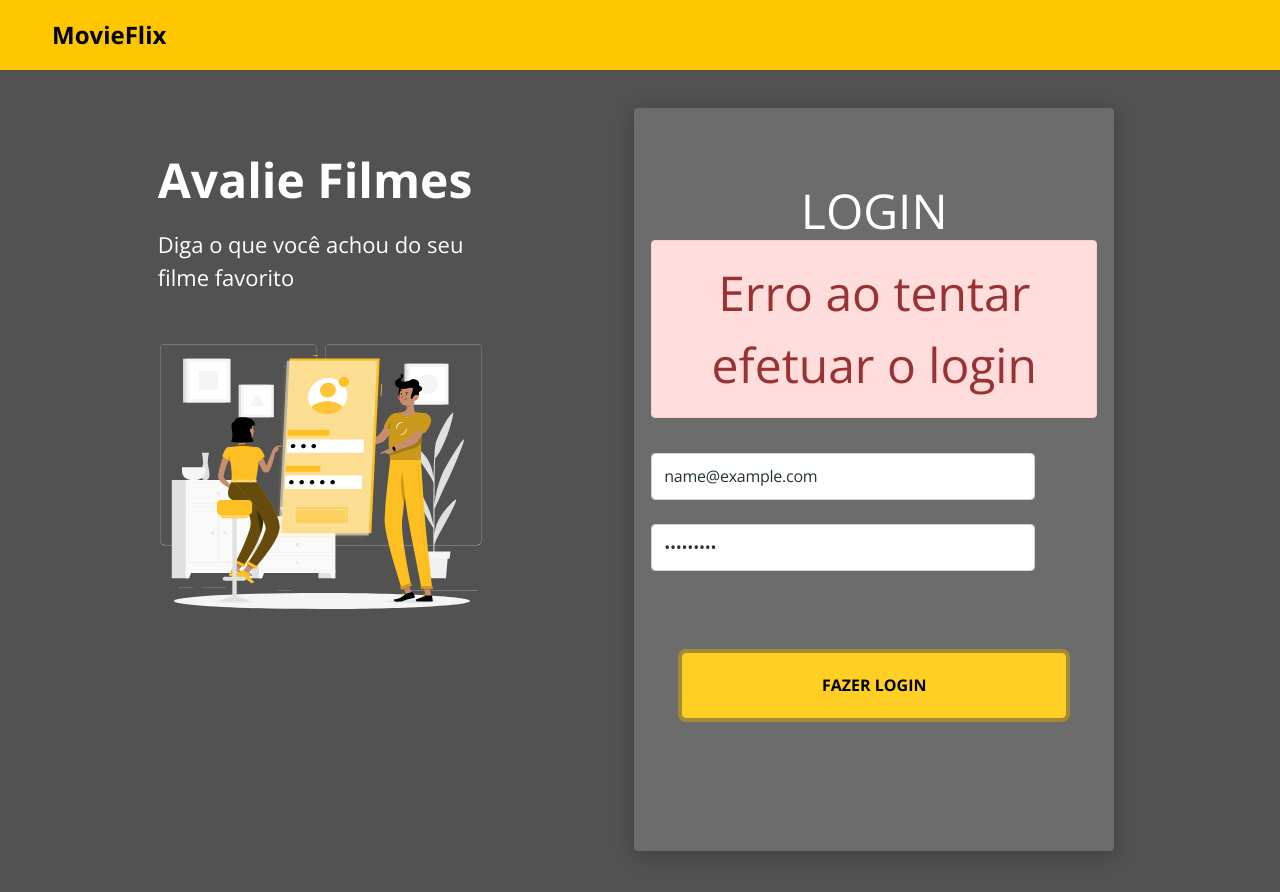
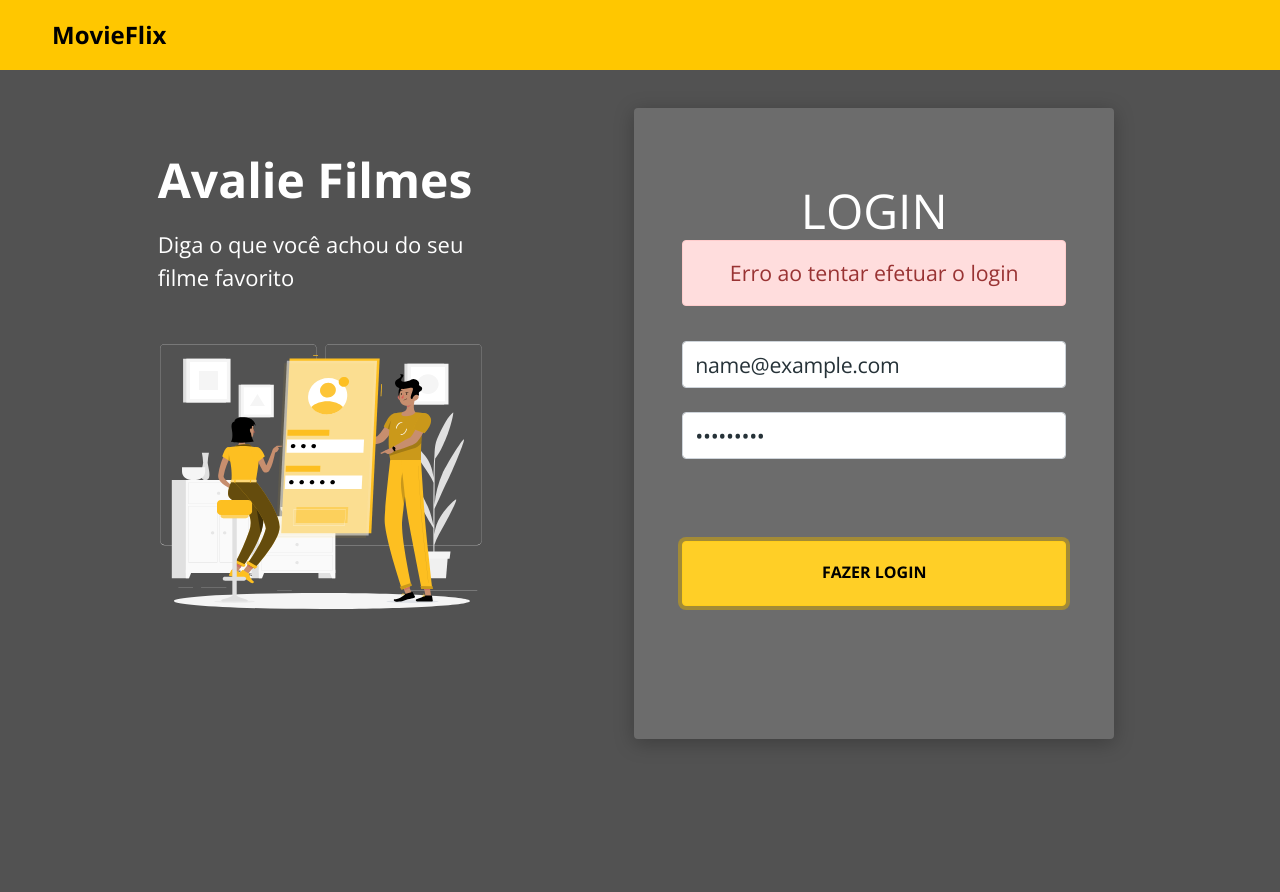
Before and after one commit to romuloabbiati/movieflix-challenge, a React (Create React App) app in the folder frontweb/: page / in a window 1280 px wide. Both pictures are taken after typing "name@example.com", "Sample123" into the empty fields and a click on the button "FAZER LOGIN". After the commit the page ends 800 px from the top, so only its background shows below. Built offline with nearby package versions, Linux system fonts and the light colour scheme; no server answers; the HTML template or start-up script is replaced by a standard one.

Commit message:
first data validation with React Hook Form

```diff
--- a/frontweb/src/pages/Home/Login/index.tsx
+++ b/frontweb/src/pages/Home/Login/index.tsx
@@ -12,7 +12,7 @@ type FormData = {
 
 const Login = () => {
   const [hasError, setHasError] = useState(false);
-  const { register, handleSubmit } = useForm<FormData>();
+  const { register, handleSubmit, formState: { errors } } = useForm<FormData>();
 
   const onSubmit = (formData: FormData) => {
     requestBackendLogin(formData)
@@ -30,28 +30,38 @@ const Login = () => {
     <div className="login-card">
       <h1>LOGIN</h1>
       {hasError && (
-        <div className="alert alert-danger">
+        <div className="alert alert-danger alert-css">
           Erro ao tentar efetuar o login
         </div>
       )}
       <form onSubmit={handleSubmit(onSubmit)}>
         <div className="mb-4">
           <input
-            {...register('username')}
+            {...register('username', {
+              required: 'Campo obrigatório'
+            })}
             type="text"
             className="form-control base-input"
             placeholder="Email"
             name="username"
           />
+          <div className='invalid-feedback d-block alert-css'>
+            { errors.username?.message }
+          </div>
         </div>
         <div className="mb-2 password-input">
           <input
-            {...register('password')}
+            {...register('password', {
+              required: 'Campo obrigatório'
+            })}
             type="password"
             className="form-control base-input"
             placeholder="Senha"
             name="password"
           />
+          <div className='invalid-feedback d-block alert-css'>
+            { errors.password?.message }
+          </div>
         </div>
         <div className="login-submit">
           <ButtonIcon text="Fazer login" />
--- a/frontweb/src/pages/Home/Login/styles.css
+++ b/frontweb/src/pages/Home/Login/styles.css
@@ -1,11 +1,15 @@
 .login-card {
     display:inline-block;
     padding-top: 60px;
-    /* font-size: 36px; */
 }
 
 .login-card h1 {
     padding-bottom: 25px;
+    font-size: 1em;
+}
+
+.alert-css {
+    font-size: 0.4444em;
 }
 
 
@@ -17,6 +21,7 @@
     width: 260px;
     height: 47px;
     color: #263238;
+    font-size: 0.4444em;
 }
 
 @media (min-width: 576px) {
```
